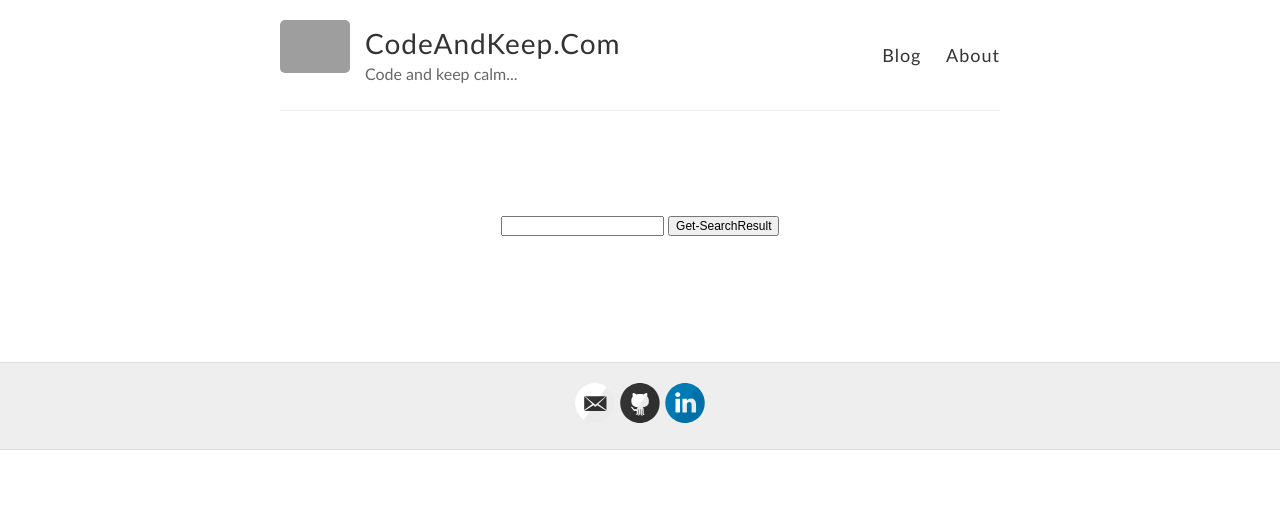
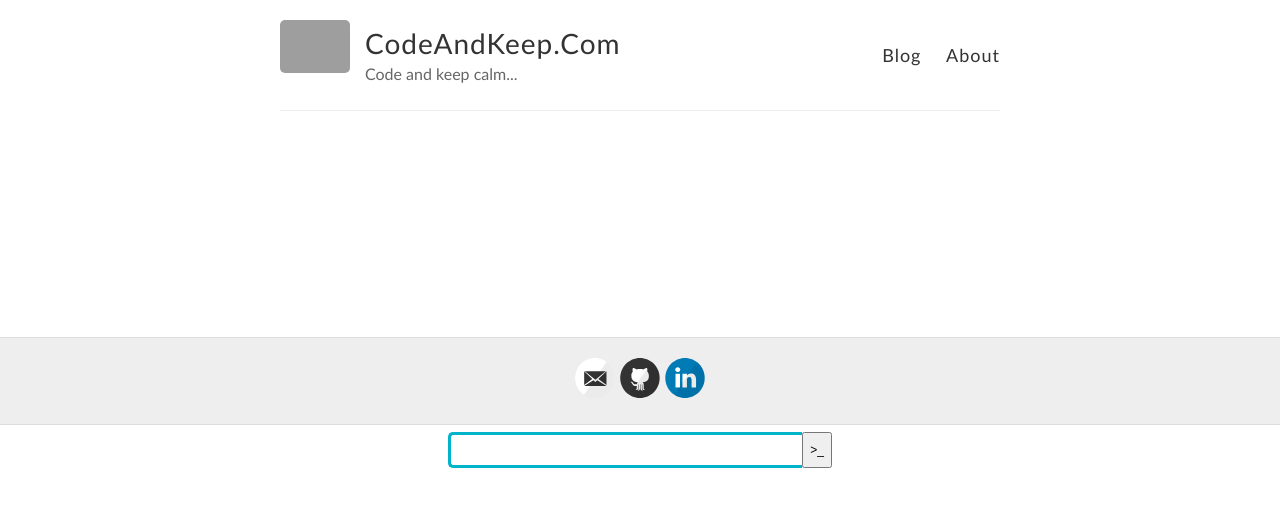
Before and after one commit to briansworth/dev, a Jekyll site: the page built from search/index.html, in a window 1280 px wide. Shown: the top 507 px of the page. Built offline with Jekyll 4.4.1, drawn with Linux system fonts in a browser that asks for light colours; nearby versions of some CDN libraries; grey boxes are pictures that could not be loaded.

Commit message:
Updated Search page with style

```diff
--- a/search/index.html
+++ b/search/index.html
@@ -2,12 +2,60 @@
 layout: default
 title: Search
 ---
+
+<head>
+  <style>
+    .search {
+      width: 100%;
+      position: relative;
+      display: flex;
+    }
+
+    .searchTerm {
+      width: 100%;
+      border: 3px solid #00B4CC;
+      border-right: none;
+      padding: 5px;
+      height: 36px;
+      border-radius: 5px 0 0 5px;
+      outline: none;
+      color: #9DBFAF;
+    }
+
+    .searchTerm:focus{
+      color: #00B4CC;
+    }
+
+    .searchButton {
+      width: 40px;
+      height: 36px;
+      border: 1px solid #00B4CC;
+      background: #00B4CC;
+      text-align: center;
+      color: #fff;
+      border-radius: 0 5px 5px 0;
+      cursor: pointer;
+      font-size: 20px;
+    }
+
+    .wrap{
+      width: 30%;
+      position: absolute;
+      top: 50%;
+      left: 50%;
+      transform: translate(-50%, -50%);
+    }
+  </style>
+</head>
+
 <br/>&nbsp;
 <form action="get" id="site_search">
-<center>
-  <input style="font-size:12px;" type="text" id="search_box">
-  <input style="font-size:12px;" type="submit" value="Get-SearchResult">
-</center>
+<div class="wrap">
+  <div class="search">
+    <input type="text" id="search_box" class="searchTerm">
+    <input style="font-size:12px;" type="submit" value=">_">
+  </div>
+</div>
 </form>
 <br/>&nbsp;
 <br/>&nbsp;
```
